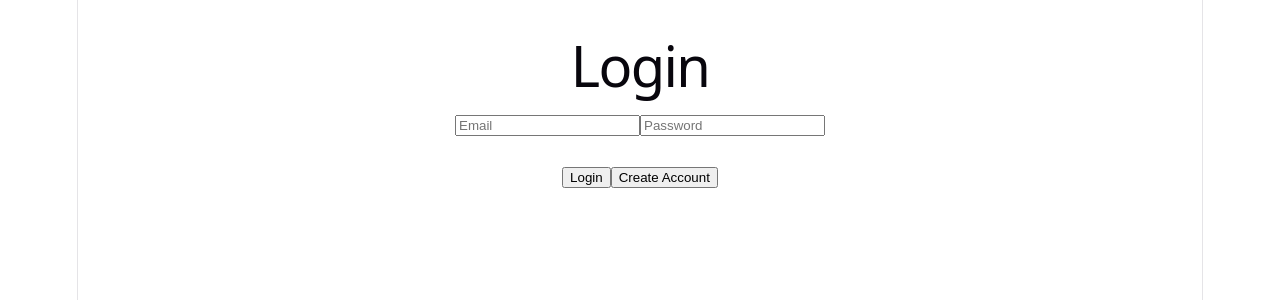
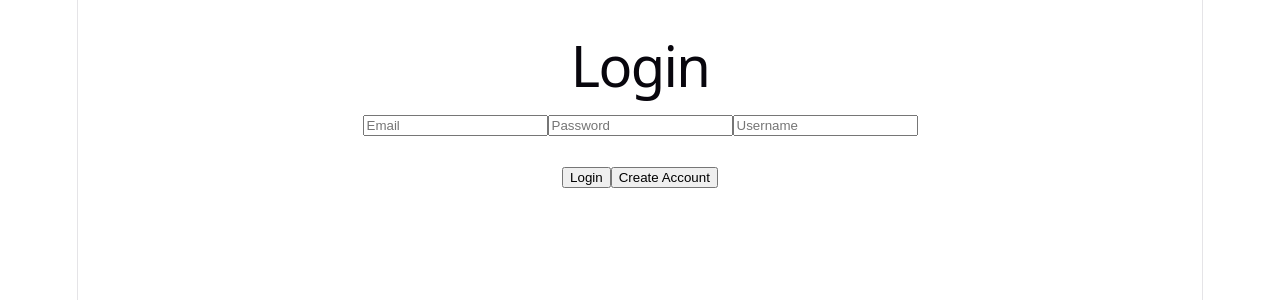
Before and after one commit to PASSthepigs-67/PTP-POKER, a React (Vite) app in the folder ptp-poker/: page / in a window 1280 px wide. Shown: the top 300 px of the page. Built offline with nearby package versions, Linux system fonts and the light colour scheme; no server answers; the database is empty.

Commit message:
usernames

```diff
--- a/ptp-poker/src/App.jsx
+++ b/ptp-poker/src/App.jsx
@@ -5,7 +5,7 @@ export default function App() {
   const [user, setUser] = useState(null);
   const [email, setEmail] = useState("");
   const [password, setPassword] = useState("");
-
+  const [username, setUsername] = useState("");
   const [players, setPlayers] = useState([]);
   const [amounts, setAmounts] = useState({});
 
@@ -50,6 +50,11 @@ export default function App() {
 
   // 🔐 AUTH
   const signUp = async () => {
+  if (!username) {
+    alert("Enter a username");
+    return;
+  }
+
   const { data, error } = await supabase.auth.signUp({
     email,
     password,
@@ -60,14 +65,23 @@ export default function App() {
     return;
   }
 
-  // 🔥 Auto login after signup
   const user = data.user;
   setUser(user);
 
-  // 🔥 Create player instantly
+  const { data: existing } = await supabase
+  .from("players")
+  .select("*")
+  .eq("name", username);
+
+if (existing.length > 0) {
+  alert("Username already taken");
+  return;
+}
+
+  // 🔥 create player with custom name
   await supabase.from("players").insert([
     {
-      name: email.split("@")[0],
+      name: username,
       chips: 75,
       bank: 0,
       user_id: user.id,
@@ -134,6 +148,12 @@ export default function App() {
           value={password}
           onChange={(e) => setPassword(e.target.value)}
         />
+
+        <input
+  placeholder="Username"
+  value={username}
+  onChange={(e) => setUsername(e.target.value)}
+/>
 
         <br /><br />
 
```
